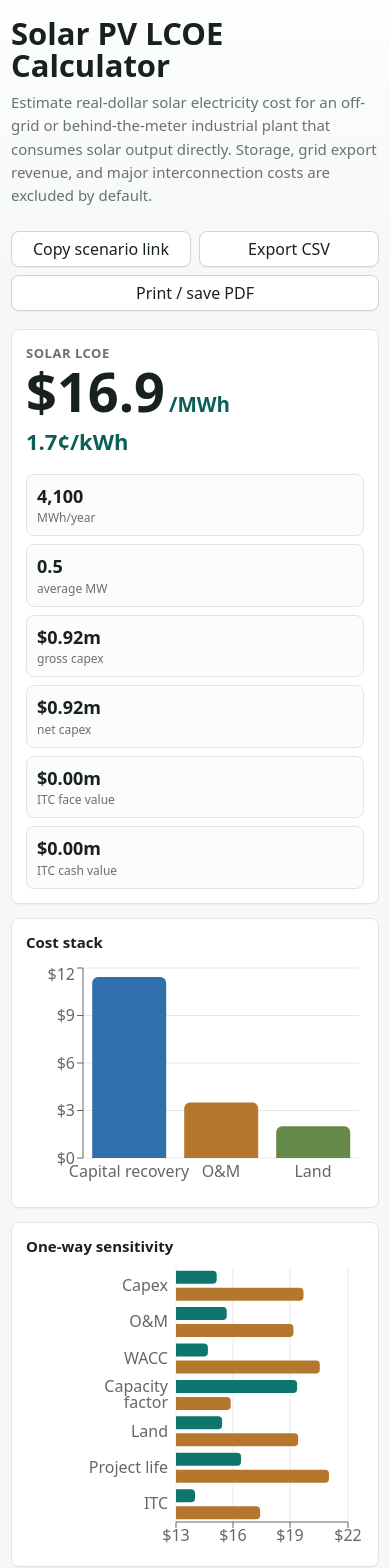
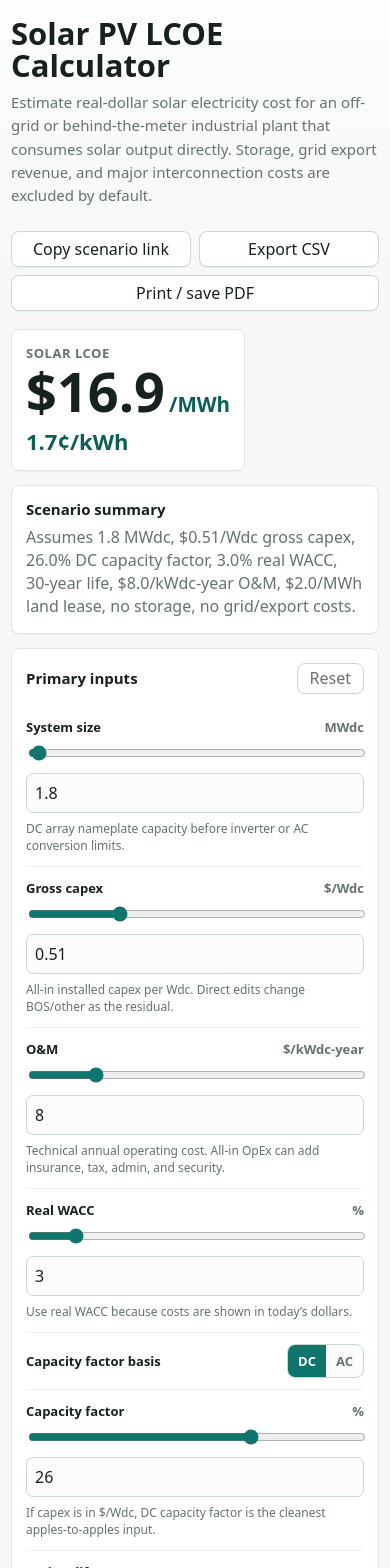
Before and after one commit to guffi/solar-calculator, a React (Vite) app: page / in a window 390 px wide. Shown: the top 1568 px of the page. Built offline with nearby package versions, Linux system fonts and the light colour scheme.

Commit message:
Prioritize inputs on narrow layouts

```diff
--- a/src/App.tsx
+++ b/src/App.tsx
@@ -276,15 +276,18 @@ export default function App() {
         </aside>
 
         <section className="outputs">
+          <section className="topResults">
             <section className="panel resultPanel">
-            <div>
               <p className="eyebrow">Solar LCOE</p>
               <p className="bigResult">
                 <span>${oneDecimal.format(result.totalLcoe)}</span>
                 <span className="bigUnit">/MWh</span>
               </p>
               <p className="subResult">{oneDecimal.format(result.centsKwh)}¢/kWh</p>
-            </div>
+              {result.paybackLcoe ? <p className="payback">10-year payback-style cost: {lcoe(result.paybackLcoe)}. This is not standard solar LCOE.</p> : null}
+            </section>
+
+            <section className="panel metricsPanel">
               <div className="metricGrid">
                 <span><b>{whole.format(result.usableGenerationMwh)}</b>MWh/year</span>
                 <span><b>{oneDecimal.format(result.averageOutputMw)}</b>average MW</span>
@@ -293,7 +296,7 @@ export default function App() {
                 <span><b>{moneyMillions(result.itcFaceValue)}</b>ITC face value</span>
                 <span><b>{moneyMillions(result.itcCashValue)}</b>ITC cash value</span>
               </div>
-            {result.paybackLcoe ? <p className="payback">10-year payback-style cost: {lcoe(result.paybackLcoe)}. This is not standard solar LCOE.</p> : null}
+            </section>
           </section>
 
           {result.warnings.length ? (
--- a/src/styles.css
+++ b/src/styles.css
@@ -65,7 +65,8 @@ input[type="range"] { width: 100%; accent-color: var(--accent); }
 .details[open] summary::after { content: "-"; }
 .detailsBody { padding: 0 18px 16px; }
 
-.resultPanel { display: grid; grid-template-columns: minmax(260px, .9fr) minmax(250px, 1fr); gap: 18px; align-items: end; position: sticky; top: 12px; z-index: 1; }
+.topResults { display: grid; grid-template-columns: minmax(260px, .9fr) minmax(250px, 1fr); gap: 14px; align-items: stretch; position: sticky; top: 12px; z-index: 1; }
+.resultPanel { display: grid; align-content: center; }
 .eyebrow { color: var(--muted); font-size: 13px; font-weight: 800; letter-spacing: .04em; text-transform: uppercase; }
 .bigResult { display: flex; align-items: baseline; flex-wrap: nowrap; gap: 4px; max-width: 100%; margin-top: 4px; font-size: clamp(46px, 5vw, 68px); line-height: .95; font-weight: 780; font-variant-numeric: tabular-nums; letter-spacing: 0; white-space: nowrap; }
 .bigUnit { font-size: .38em; color: var(--accent-strong); white-space: nowrap; }
@@ -92,9 +93,16 @@ td:nth-child(2) { color: var(--text); font-variant-numeric: tabular-nums; white-
 @media (max-width: 980px) {
   header { display: grid; }
   .headerActions { justify-content: flex-start; }
-  .layout { grid-template-columns: 1fr; }
-  .outputs { order: -1; }
-  .resultPanel { position: static; grid-template-columns: 1fr; }
+  .layout { display: flex; flex-direction: column; }
+  .outputs, .topResults { display: contents; }
+  .resultPanel { position: static; order: 1; }
+  .inputs { order: 2; }
+  .metricsPanel { order: 3; }
+  .warnings { order: 4; }
+  .chartPanel { order: 5; }
+  .triple { order: 6; }
+  .notes { order: 7; }
+  .dataPanel { order: 8; }
   .triple { grid-template-columns: 1fr; }
 }
 
```
Also changed, not shown: 1 other file (tests, documents, lock files or other folders). Lines whose indentation alone changed are shown as unchanged.
